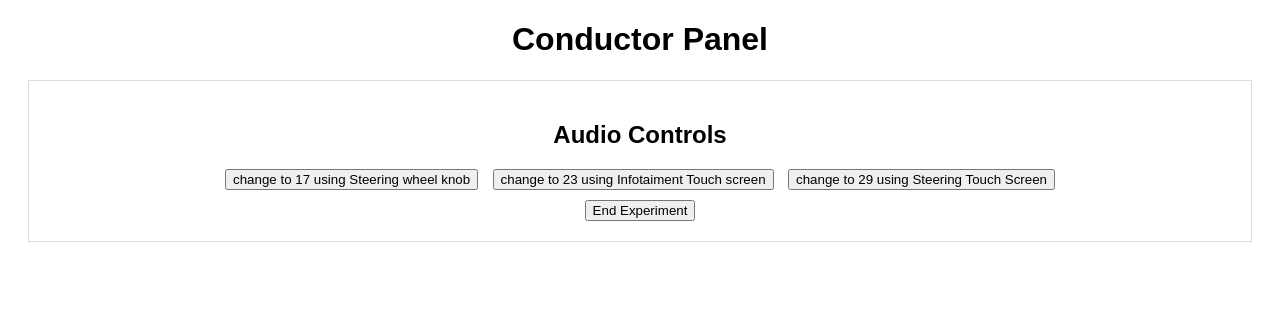
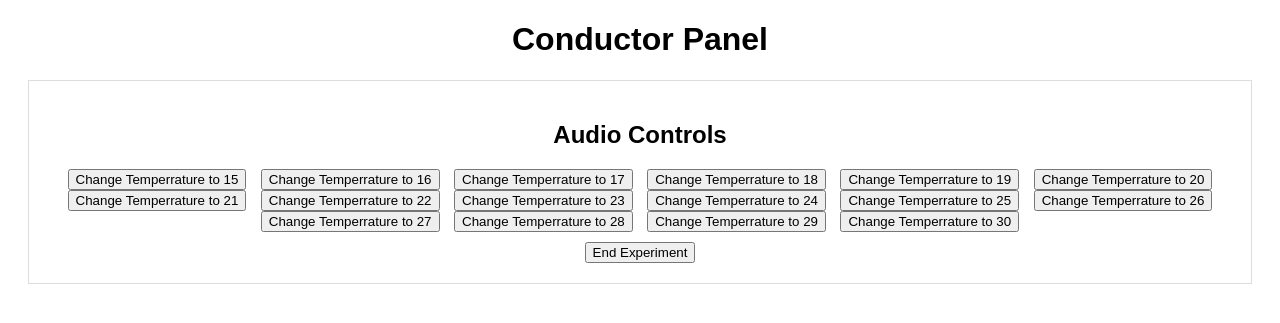
Before and after one commit to mohdhisham24/ThesisWebapp, a Flask app: page /conductor_panel in a window 1280 px wide. Shown: the top 323 px of the page. Run offline with Flask 3, Linux system fonts and the light colour scheme; some libraries are stand-ins or nearby versions.

Commit message:
audios added, screen fix v1

```diff
--- a/templates/conductor_panel.html
+++ b/templates/conductor_panel.html
@@ -17,9 +17,22 @@
     <div class="interface">
         <h2>Audio Controls</h2>
         <div class="button-container">
-            <button class="audio-button" onclick="playAudio('17wSTKnob.mp3')">change to 17 using Steering wheel knob</button>
-            <button class="audio-button" onclick="playAudio('23wIFTouch.mp3')">change to 23 using Infotaiment Touch screen</button>
-            <button class="audio-button" onclick="playAudio('29wSTTouch.mp3')">change to 29 using Steering Touch Screen</button>
+            <button class="audio-button" onclick="playAudio('t15.mp3')">Change Temperrature to 15</button>
+            <button class="audio-button" onclick="playAudio('t16.mp3')">Change Temperrature to 16</button>
+            <button class="audio-button" onclick="playAudio('t17.mp3')">Change Temperrature to 17</button>
+            <button class="audio-button" onclick="playAudio('t18.mp3')">Change Temperrature to 18</button>
+            <button class="audio-button" onclick="playAudio('t19.mp3')">Change Temperrature to 19</button>
+            <button class="audio-button" onclick="playAudio('t20.mp3')">Change Temperrature to 20</button>
+            <button class="audio-button" onclick="playAudio('t21.mp3')">Change Temperrature to 21</button>
+            <button class="audio-button" onclick="playAudio('t22.mp3')">Change Temperrature to 22</button>
+            <button class="audio-button" onclick="playAudio('t23.mp3')">Change Temperrature to 23</button>
+            <button class="audio-button" onclick="playAudio('t24.mp3')">Change Temperrature to 24</button>
+            <button class="audio-button" onclick="playAudio('t25.mp3')">Change Temperrature to 25</button>
+            <button class="audio-button" onclick="playAudio('t26.mp3')">Change Temperrature to 26</button>
+            <button class="audio-button" onclick="playAudio('t27.mp3')">Change Temperrature to 27</button>
+            <button class="audio-button" onclick="playAudio('t28.mp3')">Change Temperrature to 28</button>
+            <button class="audio-button" onclick="playAudio('t39.mp3')">Change Temperrature to 29</button>
+            <button class="audio-button" onclick="playAudio('t30.mp3')">Change Temperrature to 30</button>
         </div>
         <div class="button-container">
             <button class="end-button" onclick="endExperiment()">End Experiment</button>
```
Also changed, not shown: templates/raspberry_touch.html (+25 -14 lines), 15 other files.
